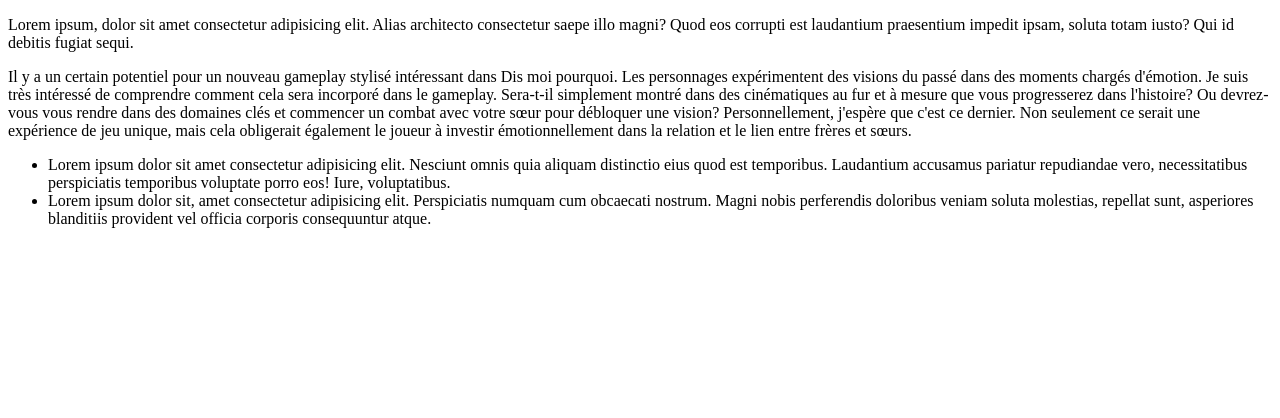
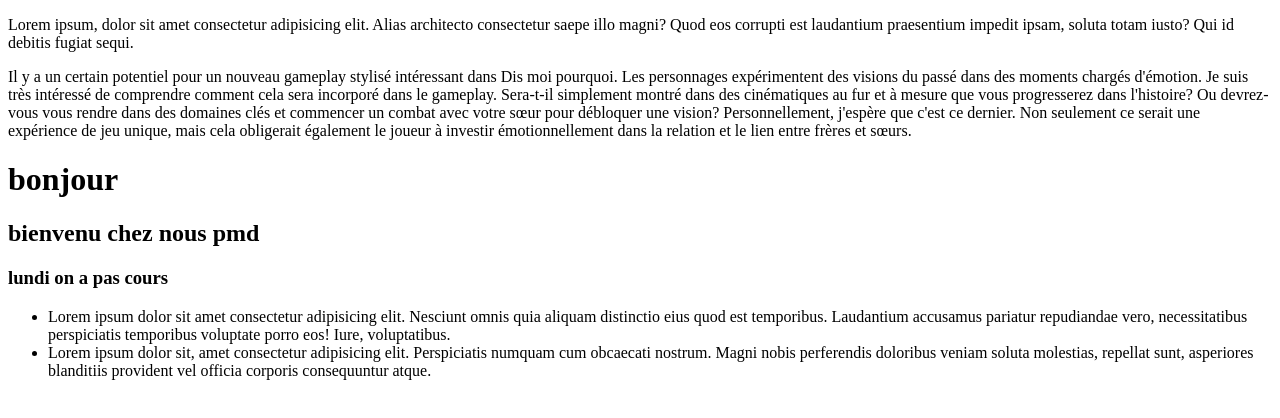
Before and after one commit to alfred-saker/jeux-hasard, a plain HTML site: page index.html in a window 1280 px wide. Drawn offline with Linux system fonts and the light colour scheme.

Commit message:
bienvenu
l importance

```diff
--- a/index.html
+++ b/index.html
@@ -9,6 +9,9 @@
 <body>
     <p>Lorem ipsum, dolor sit amet consectetur adipisicing elit. Alias architecto consectetur saepe illo magni? Quod eos corrupti est laudantium praesentium impedit ipsam, soluta totam iusto? Qui id debitis fugiat sequi.</p>
     <p>Il y a un certain potentiel pour un nouveau gameplay stylisé intéressant dans Dis moi pourquoi. Les personnages expérimentent des visions du passé dans des moments chargés d'émotion. Je suis très intéressé de comprendre comment cela sera incorporé dans le gameplay. Sera-t-il simplement montré dans des cinématiques au fur et à mesure que vous progresserez dans l'histoire? Ou devrez-vous vous rendre dans des domaines clés et commencer un combat avec votre sœur pour débloquer une vision? Personnellement, j'espère que c'est ce dernier. Non seulement ce serait une expérience de jeu unique, mais cela obligerait également le joueur à investir émotionnellement dans la relation et le lien entre frères et sœurs.</p>
+    <h1>bonjour</h1>
+    <h2>bienvenu chez nous pmd</h2>
+    <h3>lundi on a pas cours</h3>
     <ul>
         <li>Lorem ipsum dolor sit amet consectetur adipisicing elit. Nesciunt omnis quia aliquam distinctio eius quod est temporibus. Laudantium accusamus pariatur repudiandae vero, necessitatibus perspiciatis temporibus voluptate porro eos! Iure, voluptatibus.</li>
         <li>Lorem ipsum dolor sit, amet consectetur adipisicing elit. Perspiciatis numquam cum obcaecati nostrum. Magni nobis perferendis doloribus veniam soluta molestias, repellat sunt, asperiores blanditiis provident vel officia corporis consequuntur atque.</li>
```
